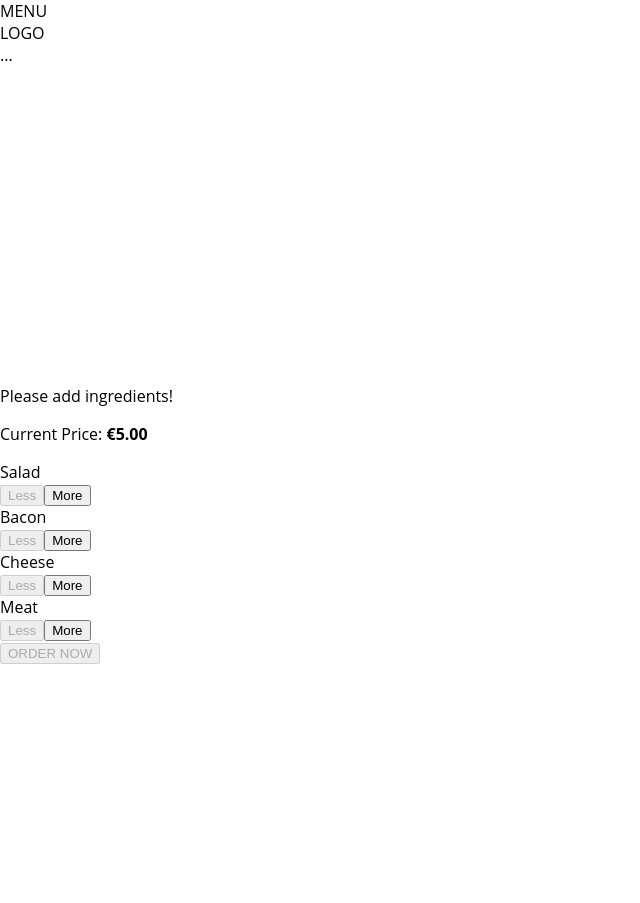
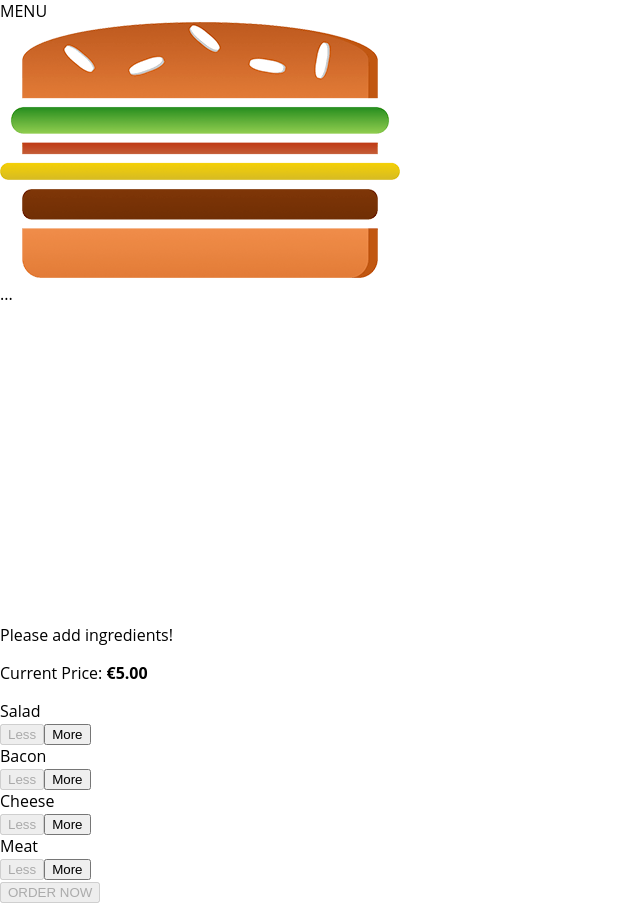
Before and after one commit to chrisbmar/burger-app, a React app: page / in a window 1280 px wide. Shown: the whole page, without its empty margins (0-640 px from the left). Before the commit the page ends 800 px from the top, so only its background shows below. Built offline with nearby package versions, Linux system fonts and the light colour scheme; the HTML template or start-up script is replaced by a standard one.

Commit message:
add logo component for display in toolbar

```diff
--- /dev/null
+++ b/src/components/Logo/Logo.css
@@ -0,0 +1,11 @@
+.Logo {
+    background-color: white;
+    border-radius: 5px;
+    padding: 8px;
+    height: 80%;
+    box-sizing: border-box;
+}
+
+.Logo img {
+    height: 100%;
+}
--- /dev/null
+++ b/src/components/Logo/Logo.js
@@ -0,0 +1,12 @@
+import React from 'react';
+
+import burgerLogo from '../../assets/images/burger-logo.png';
+import classes from './Logo.css';
+
+const logo = (props) => (
+    <div className={classes.Logo}>
+        <img src={burgerLogo} alt="MyBurger"/>
+    </div>
+);
+
+export default logo;
--- a/src/components/Navigation/Toolbar/Toolbar.js
+++ b/src/components/Navigation/Toolbar/Toolbar.js
@@ -1,11 +1,12 @@
 import React from 'react';
 
 import classes from './Toolbar.css';
+import Logo from '../../Logo/Logo';
 
 const toolbar = (props) => (
     <header className={classes.Toolbar}>
         <div>MENU</div>
-        <div>LOGO</div>
+        <Logo />
         <nav>
             ...
         </nav>
```
Also changed, not shown: src/assets/images/burger-logo.png (added).
